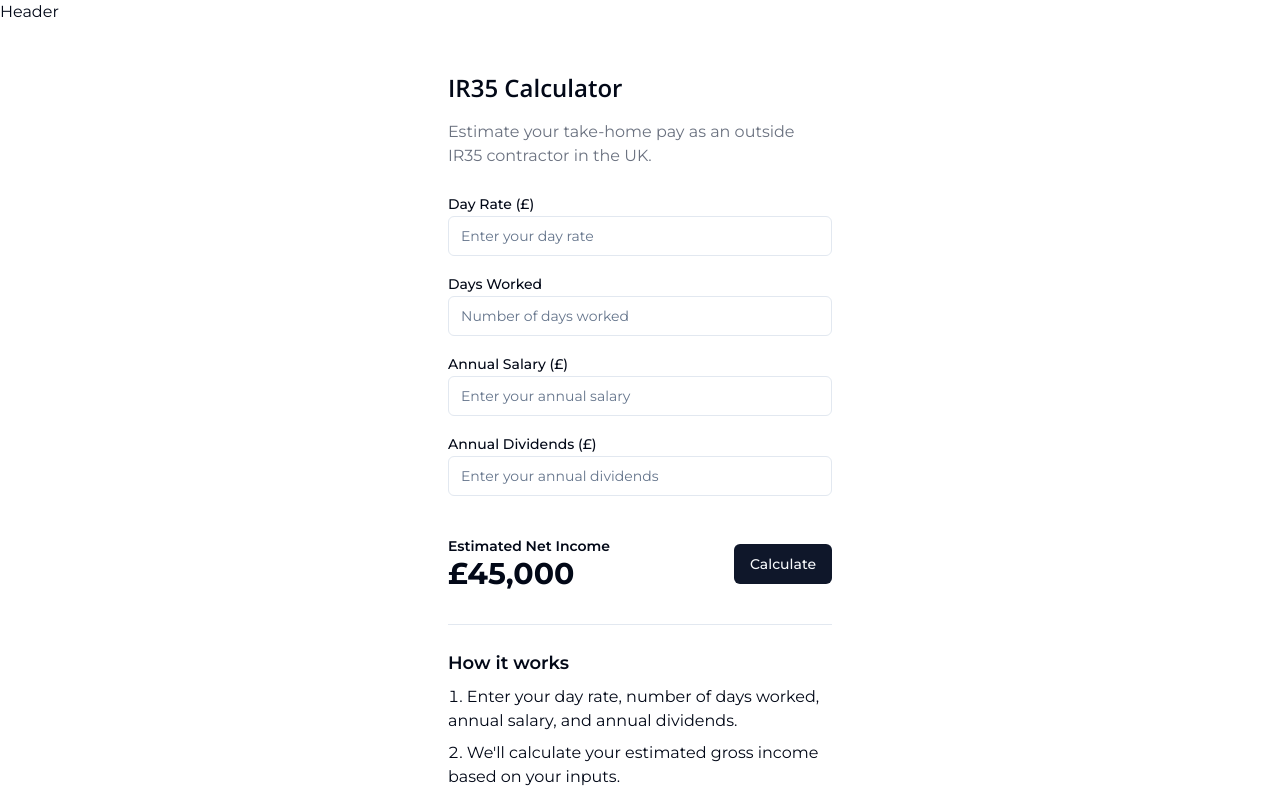
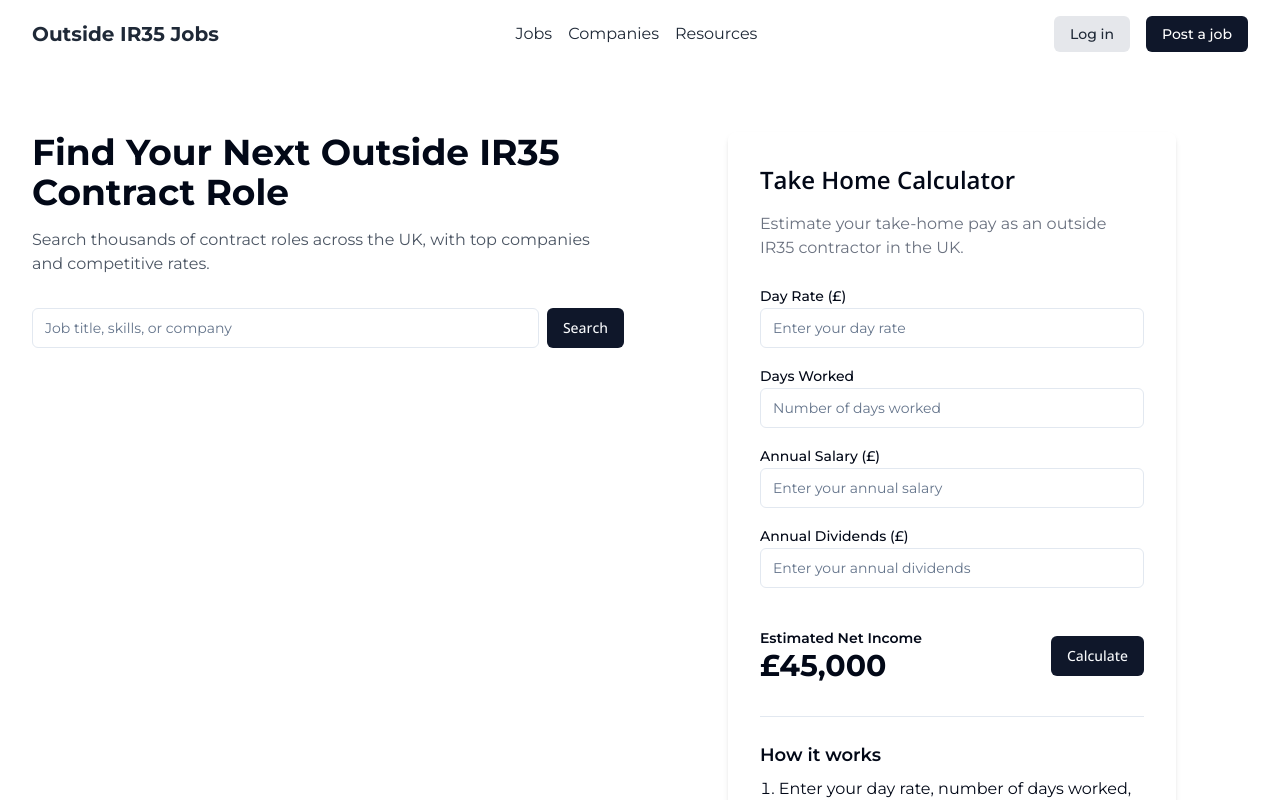
Before and after one commit to ezeikel/outside-ir35-jobs-web, a Next.js app: page / in a window 1280 px wide. Shown: the top 800 px of the page. Built offline with nearby package versions, Linux system fonts and the light colour scheme.

Commit message:
feat: added search to homepage. Fleshed out Header a bit.

```diff
--- a/app/page.tsx
+++ b/app/page.tsx
@@ -1,10 +1,35 @@
 import PageWrap from '@/components/PageWrap/PageWrap';
 import TakeHomeCalculator from '@/components/TakeHomeCalculator/TakeHomeCalculator';
+import { Button } from '@/components/ui/button';
+import { Input } from '@/components/ui/input';
 
 const HomePage = () => {
   return (
     <PageWrap>
-      <TakeHomeCalculator />
+      <div className="container mx-auto py-12 px-4">
+        <div className="grid grid-cols-1 md:grid-cols-2 gap-8">
+          <div>
+            <h1 className="text-4xl font-bold mb-4">
+              Find Your Next Outside IR35 Contract Role
+            </h1>
+            <p className="text-gray-600 mb-8">
+              Search thousands of contract roles across the UK, with top
+              companies and competitive rates.
+            </p>
+            <form className="flex">
+              <Input
+                className="flex-1 mr-2"
+                placeholder="Job title, skills, or company"
+                type="text"
+              />
+              <Button className="bg-primary hover:bg-primary-600" type="submit">
+                Search
+              </Button>
+            </form>
+          </div>
+          <TakeHomeCalculator />
+        </div>
+      </div>
     </PageWrap>
   );
 };
--- a/components/Header/Header.tsx
+++ b/components/Header/Header.tsx
@@ -1,4 +1,7 @@
 import cn from '@/utils/cn';
+import Link from 'next/link';
+import { MenuIcon } from 'lucide-react';
+import { Button } from '../ui/button';
 
 type HeaderProps = {
   className?: string;
@@ -7,11 +10,55 @@ type HeaderProps = {
 const Header = ({ className }: HeaderProps) => {
   return (
     <header
-      className={cn({
+      className={cn('bg-white text-gray-800 py-4', {
         [className as string]: !!className,
       })}
     >
-      <h1>Header</h1>
+      <div className="container mx-auto flex justify-between items-center px-4 sm:px-6 lg:px-8">
+        <div className="flex items-center">
+          <Link className="text-xl font-bold" href="/">
+            Outside IR35 Jobs
+          </Link>
+        </div>
+        <nav className="hidden md:block">
+          <ul className="flex space-x-4">
+            <li>
+              <Link className="hover:text-gray-600" href="/">
+                Jobs
+              </Link>
+            </li>
+            <li>
+              <Link className="hover:text-gray-600" href="/">
+                Companies
+              </Link>
+            </li>
+            <li>
+              <Link className="hover:text-gray-600" href="/">
+                Resources
+              </Link>
+            </li>
+          </ul>
+        </nav>
+        <div className="flex items-center space-x-4">
+          <Link
+            className="inline-flex items-center justify-center rounded-md bg-gray-200 px-4 py-2 text-sm font-medium text-gray-800 hover:bg-gray-300 focus:outline-none focus:ring-2 focus:ring-offset-2 focus:ring-offset-white focus:ring-gray-800"
+            href="/"
+          >
+            Log in
+          </Link>
+          <Link
+            className="inline-flex items-center justify-center rounded-md bg-primary px-4 py-2 text-sm font-medium text-white hover:bg-primary-600 focus:outline-none focus:ring-2 focus:ring-offset-2 focus:ring-offset-white focus:ring-primary"
+            href="/"
+          >
+            Post a job
+          </Link>
+        </div>
+        <div className="md:hidden">
+          <Button aria-label="Open menu" variant="ghost">
+            <MenuIcon className="size-6" />
+          </Button>
+        </div>
+      </div>
     </header>
   );
 };
--- a/components/TakeHomeCalculator/TakeHomeCalculator.tsx
+++ b/components/TakeHomeCalculator/TakeHomeCalculator.tsx
@@ -4,10 +4,10 @@ import { Button } from '@/components/ui/button';
 
 const TakeHomeCalculator = () => {
   return (
-    <div className="max-w-md mx-auto p-4 sm:p-8">
+    <div className="max-w-md mx-auto p-4 sm:p-8 bg-white rounded-lg shadow-md">
       <div className="space-y-4">
         <h1 className="font-open-sans text-2xl font-semibold">
-          IR35 Calculator
+          Take Home Calculator
         </h1>
         <p className="text-gray-500 dark:text-gray-400">
           Estimate your take-home pay as an outside IR35 contractor in the UK.
--- a/components/ui/button.tsx
+++ b/components/ui/button.tsx
@@ -4,7 +4,7 @@ import { cva, type VariantProps } from 'class-variance-authority';
 import cn from '@/utils/cn';
 
 const buttonVariants = cva(
-  'inline-flex items-center justify-center whitespace-nowrap rounded-md text-sm font-medium ring-offset-background transition-colors focus-visible:outline-none focus-visible:ring-2 focus-visible:ring-ring focus-visible:ring-offset-2 disabled:pointer-events-none disabled:opacity-50',
+  'font-open-sans inline-flex items-center justify-center whitespace-nowrap rounded-md text-sm font-medium ring-offset-background transition-colors focus-visible:outline-none focus-visible:ring-2 focus-visible:ring-ring focus-visible:ring-offset-2 disabled:pointer-events-none disabled:opacity-50',
   {
     variants: {
       variant: {
```
